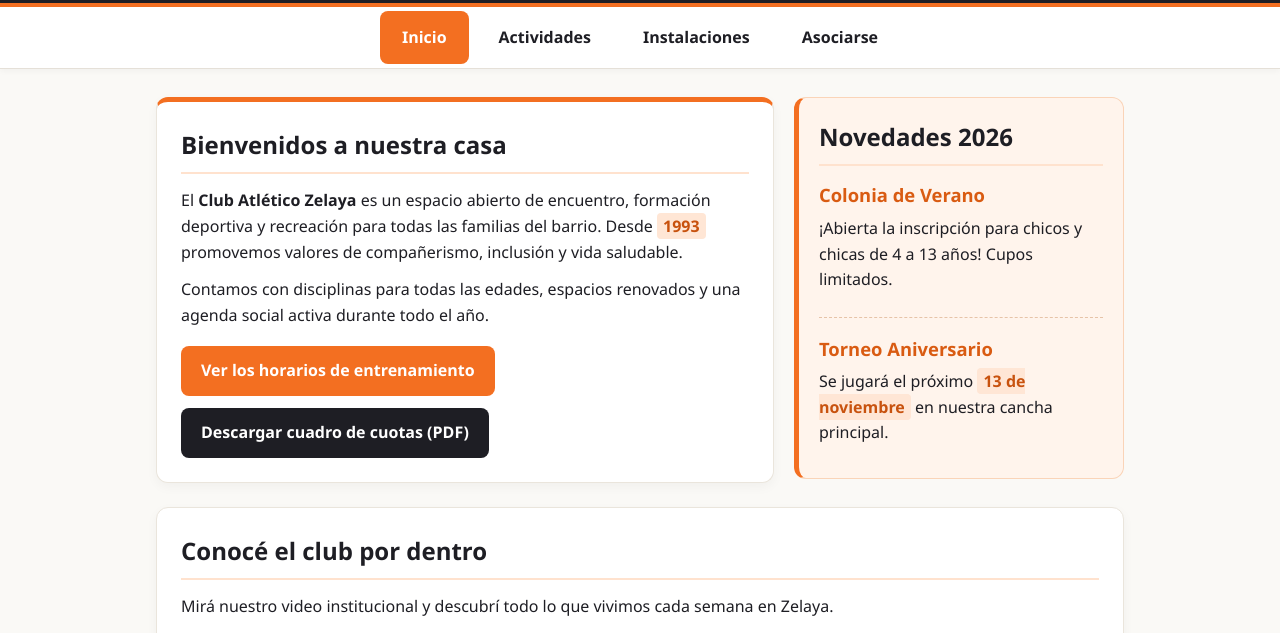
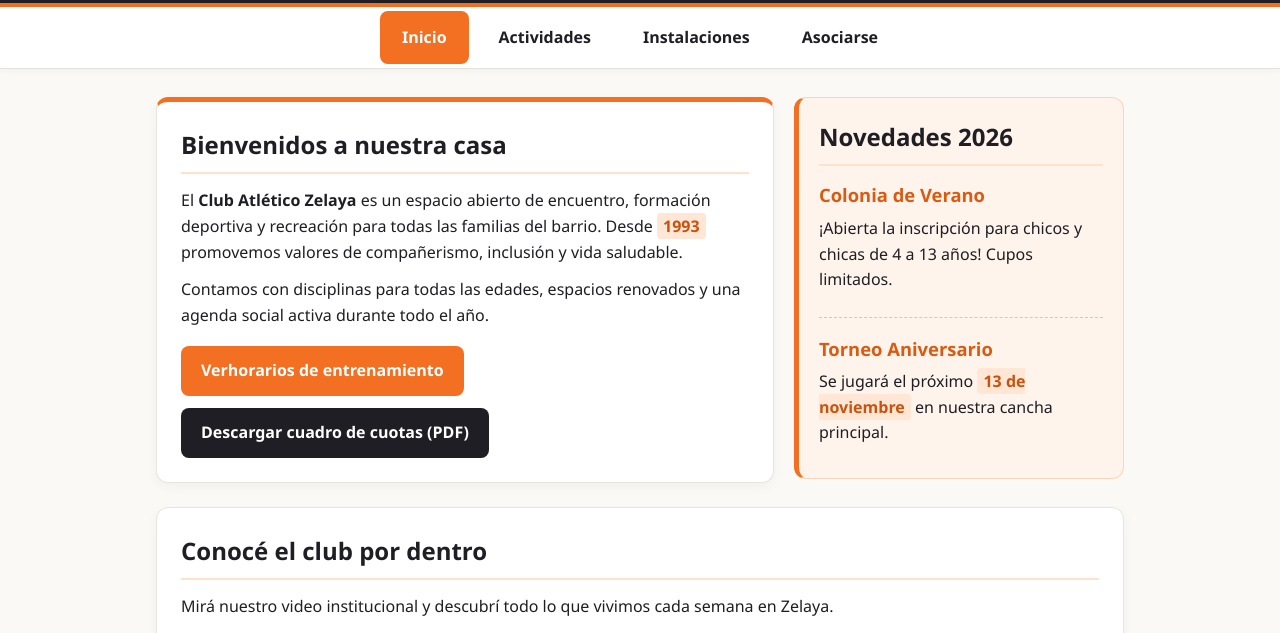
Before and after one commit to paoderobotica-creator/Club-de-barrio, a plain HTML site: page index.html in a window 1280 px wide. Shown: the part 125-758 px from the top of the page. Drawn offline with Linux system fonts and the light colour scheme; grey boxes are pictures that could not be loaded.

```diff
--- a/index.html
+++ b/index.html
@@ -33,7 +33,7 @@
         <p>Contamos con disciplinas para todas las edades, espacios renovados y una agenda social activa durante todo el año.</p>
 
         <div class="acciones-rapidas">
-          <a href="actividades.html#horarios" class="boton-principal">Ver los horarios de entrenamiento</a>
+          <a href="actividades.html#horarios" class="boton-principal">Verhorarios de entrenamiento</a>
           <a href="Docs/Cuadro-de-Cuotas-2026-Club-Atlético-Zelaya.pdf" target="_blank" rel="noopener" class="boton-secundario">Descargar cuadro de cuotas (PDF)</a>
         </div>
       </section>
```
